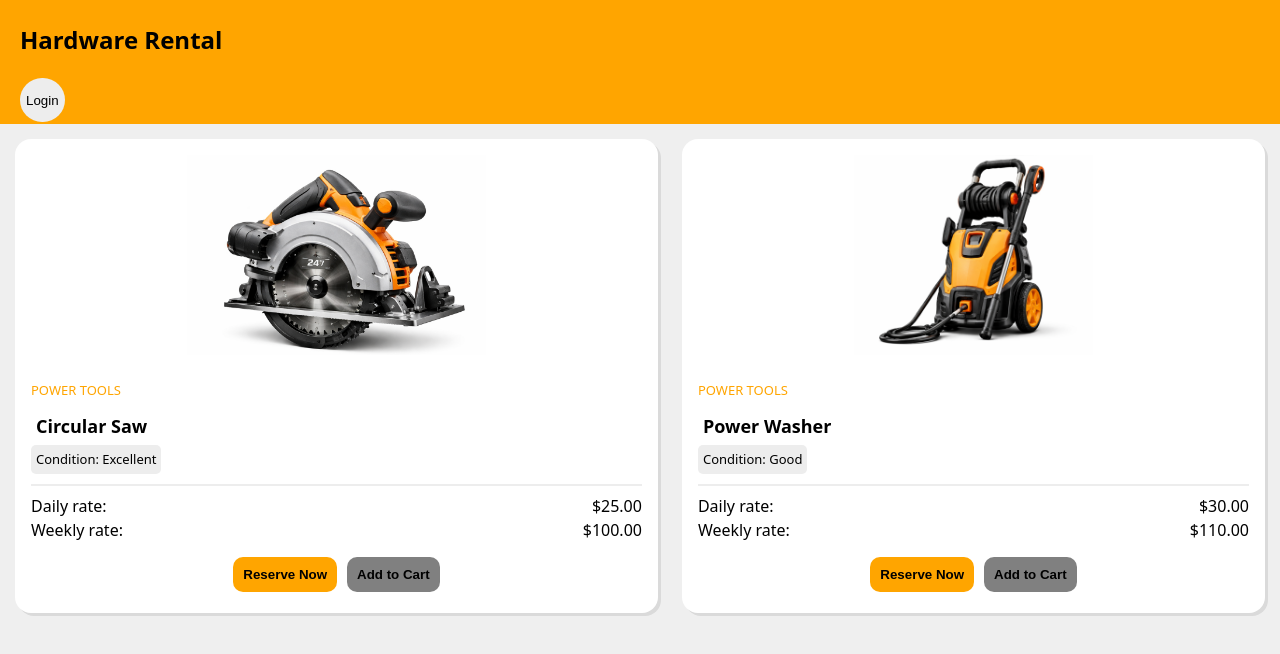
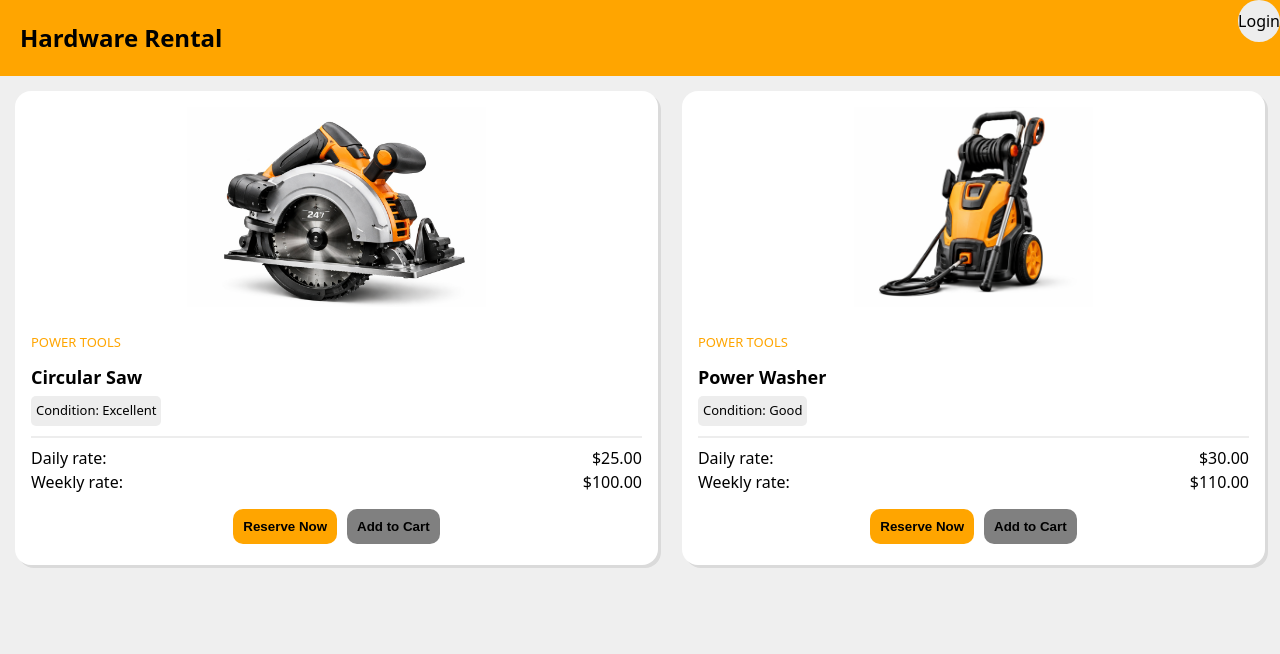
Before and after one commit to alxroum/HardwareStoreRentalSystem, a React (Vite) app in the folder hardware-rental/: page / in a window 1280 px wide. Shown: the top 654 px of the page. Built offline with nearby package versions, Linux system fonts and the light colour scheme.

Commit message:
styling structure changes.

```diff
--- a/hardware-rental/src/App.css
+++ b/hardware-rental/src/App.css
@@ -12,19 +12,32 @@
 
 nav {
   background-color: var(--theme-color);
-  padding: 2px;
+  text-align: left;
+  display: grid;
+  grid-template-columns: 50% 50%;
+}
+
+.nav-left {
+  grid-row: 0;
+}
+
+.nav-left h2 {
   padding-left: 20px;
-  text-align: left;
+}
+
+.nav-right {
+  grid-row: 0;
 }
 
 #login-button {
   background-color: rgb(237, 237, 237);
-  border: none;
+  display: flex;
+  margin-left: auto;
+  align-items: center;
+  width: fit-content;
   aspect-ratio: 1/1;
   border-radius: 5em;
 }
-
-
 
 #content {
   padding: 15px;
@@ -67,7 +80,7 @@ nav {
   font-weight: 700;
   font-size: large;
   text-align: left;
-  margin: 5px;
+  margin: 5px 0px;
 }
 
 .condition {
--- a/hardware-rental/src/App.jsx
+++ b/hardware-rental/src/App.jsx
@@ -28,8 +28,14 @@ function App() {
     <>
 
       <nav>
-        <h2>Hardware Rental</h2>
-        <button id="login-button">Login</button>
+        <div className='nav-left'>
+          <h2>Hardware Rental</h2>
+        </div>
+
+        <div className='nav-right'>
+          <div id="login-button">Login</div>
+        </div>
+
       </nav>
 
       <div id="content">
```
